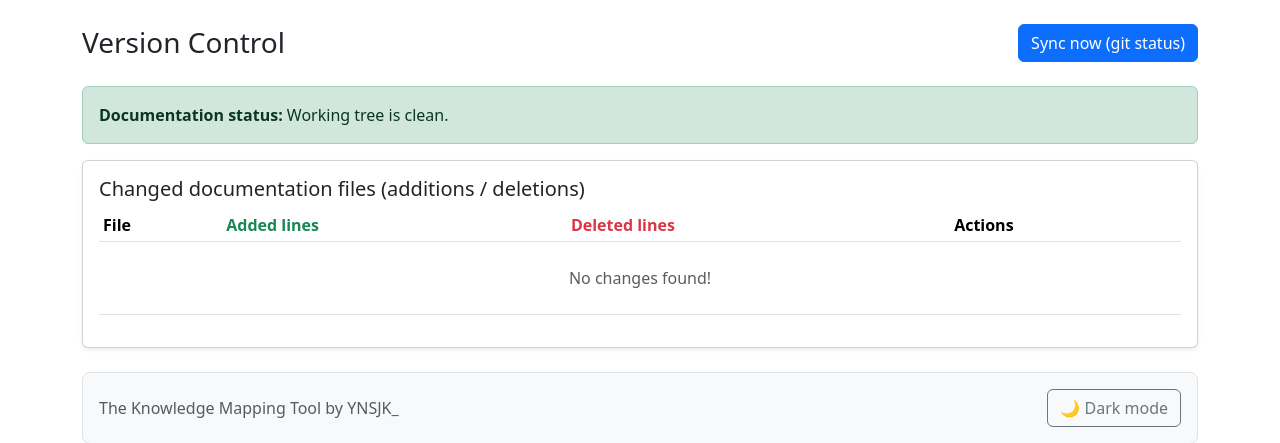
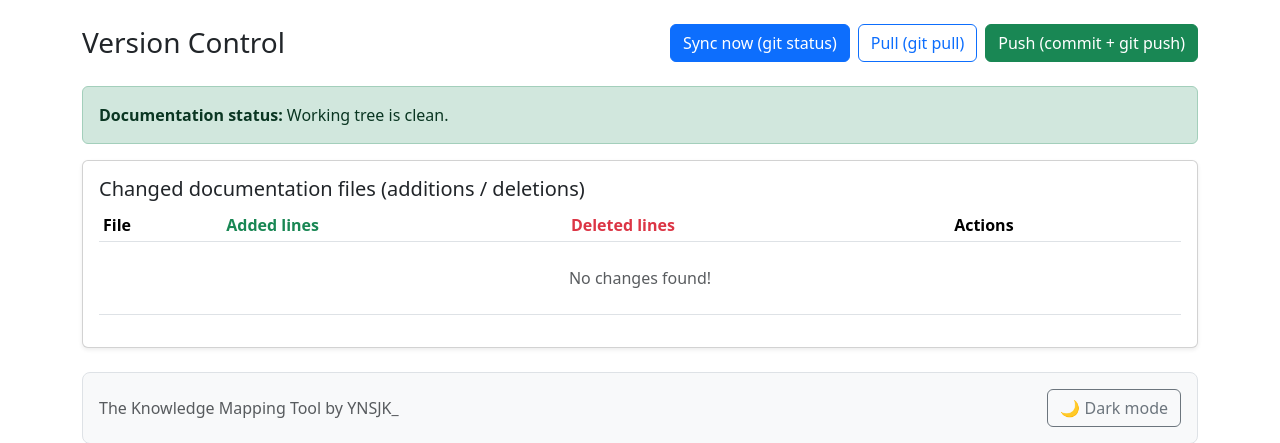
Before and after one commit to supernova576/the_knowledge_mapping, a Flask app: page /version_control in a window 1280 px wide. Shown: the part 82-525 px from the top of the page. Run offline with Flask 3, Linux system fonts and the light colour scheme.

Commit message:
adds push pull feature; requires ssh

```diff
--- a/app.py
+++ b/app.py
@@ -257,6 +257,35 @@ def version_control_revert_file():
         flash(f"Reverted changes for: {file_path}", "success")
     except Exception as exc:
         flash(f"Failed to revert changes for {file_path}: {exc}", "danger")
+
+    return redirect(url_for("version_control_overview"))
+
+
+@app.route("/version_control/pull", methods=["POST"])
+def version_control_pull():
+    try:
+        version_handler = DocsVersionHandler()
+        output = version_handler.pull_latest()
+        flash(f"Git pull completed successfully. {output}", "success")
+    except Exception as exc:
+        flash(f"Failed to pull changes: {exc}", "danger")
+
+    return redirect(url_for("version_control_overview"))
+
+
+@app.route("/version_control/push", methods=["POST"])
+def version_control_push():
+    commit_message = request.form.get("commit_message", "").strip()
+    if not commit_message:
+        flash("Commit message is required before pushing.", "warning")
+        return redirect(url_for("version_control_overview"))
+
+    try:
+        version_handler = DocsVersionHandler()
+        output = version_handler.commit_and_push(commit_message)
+        flash(f"Commit and push completed successfully. {output}", "success")
+    except Exception as exc:
+        flash(f"Failed to commit/push changes: {exc}", "danger")
 
     return redirect(url_for("version_control_overview"))
 
--- a/src/DocsVersionHandler.py
+++ b/src/DocsVersionHandler.py
@@ -173,6 +173,31 @@ class DocsVersionHandler:
             "changes": changes,
         }
 
+    def pull_latest(self) -> str:
+        output = self._run_git_command(["pull"])
+        return output or "Already up to date."
+
+    def commit_and_push(self, message: str) -> str:
+        commit_message = (message or "").strip()
+        if not commit_message:
+            raise ValueError("commit message is required")
+
+        self._run_git_command(["add", "-A"])
+
+        commit_code, commit_stdout, commit_stderr = self._run_git_command_with_code(["commit", "-m", commit_message])
+        if commit_code != 0:
+            combined_output = "\n".join(value for value in [commit_stdout, commit_stderr] if value).strip()
+            no_changes_messages = ["nothing to commit", "no changes added to commit"]
+            if any(message in combined_output.lower() for message in no_changes_messages):
+                raise RuntimeError("No changes to commit.")
+            raise RuntimeError(commit_stderr or commit_stdout or "failed to commit changes")
+
+        push_output = self._run_git_command(["push"])
+        commit_summary = commit_stdout or "Commit created successfully."
+        if push_output:
+            return f"{commit_summary}\n{push_output}"
+        return commit_summary
+
     def get_line_change_summary(self) -> list[dict]:
         numstat_output = self._run_git_command([
             "-c",
--- a/templates/version_control.html
+++ b/templates/version_control.html
@@ -19,9 +19,15 @@
 
         <div class="d-flex justify-content-between align-items-center mb-4 gap-2 flex-wrap">
             <h1 class="h3 mb-0">Version Control</h1>
-            <form method="post" action="{{ url_for('version_control_sync') }}">
-                <button class="btn btn-primary">Sync now (git status)</button>
-            </form>
+            <div class="d-flex gap-2 flex-wrap">
+                <form method="post" action="{{ url_for('version_control_sync') }}">
+                    <button class="btn btn-primary">Sync now (git status)</button>
+                </form>
+                <form method="post" action="{{ url_for('version_control_pull') }}">
+                    <button class="btn btn-outline-primary" onclick="return confirm('Pull latest changes from remote repository?')">Pull (git pull)</button>
+                </form>
+                <button class="btn btn-success" data-bs-toggle="modal" data-bs-target="#pushModal">Push (commit + git push)</button>
+            </div>
         </div>
 
         {% with messages = get_flashed_messages(with_categories=true) %}
@@ -82,6 +88,30 @@
             {% include '_footer.html' %}
 </div>
 
+
+
+    <div class="modal fade" id="pushModal" tabindex="-1" aria-labelledby="pushModalLabel" aria-hidden="true">
+        <div class="modal-dialog">
+            <div class="modal-content">
+                <form method="post" action="{{ url_for('version_control_push') }}">
+                    <div class="modal-header">
+                        <h2 class="modal-title fs-5" id="pushModalLabel">Commit and push changes</h2>
+                        <button type="button" class="btn-close" data-bs-dismiss="modal" aria-label="Close"></button>
+                    </div>
+                    <div class="modal-body">
+                        <label for="commit-message" class="form-label">Commit message</label>
+                        <input id="commit-message" name="commit_message" class="form-control" required maxlength="200" placeholder="Describe your changes" />
+                        <div class="form-text">All local changes will be committed and pushed to the current branch.</div>
+                    </div>
+                    <div class="modal-footer">
+                        <button type="button" class="btn btn-outline-secondary" data-bs-dismiss="modal">Cancel</button>
+                        <button type="submit" class="btn btn-success">Commit &amp; Push</button>
+                    </div>
+                </form>
+            </div>
+        </div>
+    </div>
+
     <script src="https://cdn.jsdelivr.net/npm/bootstrap@5.3.3/dist/js/bootstrap.bundle.min.js"
         integrity="sha384-YvpcrYf0tY3lHB60NNkmXc5s9fDVZLESaAA55NDzOxhy9GkcIdslK1eN7N6jIeHz"
         crossorigin="anonymous"></script>
```
